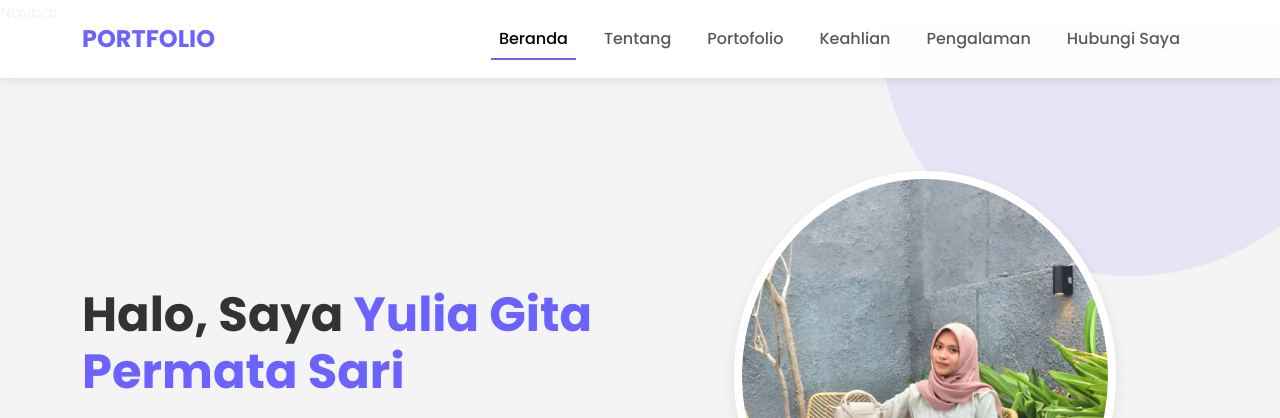
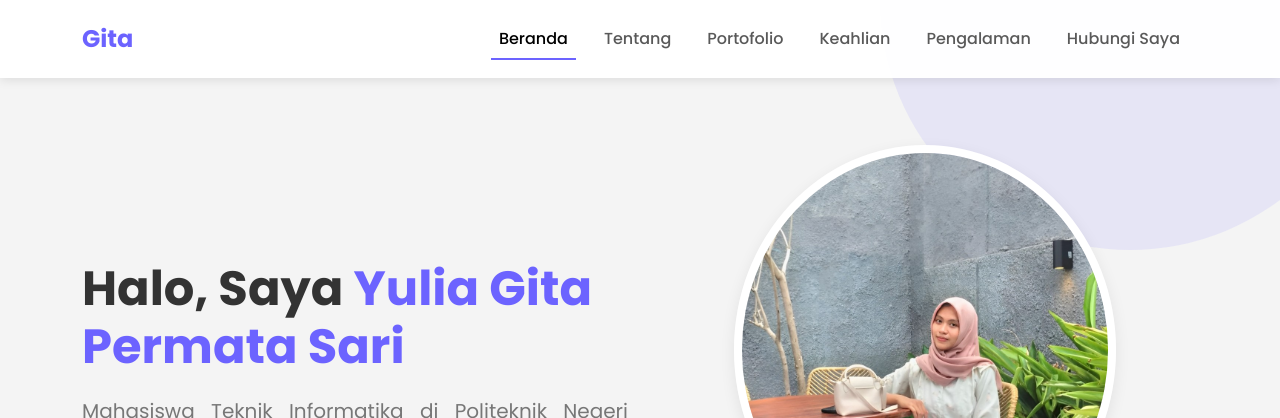
Before and after one commit to yuliagitaps77/Web-Personal-Gita, a plain HTML site: page index.html in a window 1280 px wide. Shown: the top 418 px of the page. Drawn offline with nearby package versions, Linux system fonts and the light colour scheme; a script that the page names is missing.

Commit message:
Update index.html

```diff
--- a/index.html
+++ b/index.html
@@ -17,10 +17,9 @@
 </head>
 
 <body>
-    Navbar
     <nav class="navbar navbar-expand-lg navbar-light fixed-top">
         <div class="container">
-            <a class="navbar-brand" href="#">PORTFOLIO</a>
+            <a class="navbar-brand" href="#">Gita</a>
             <button class="navbar-toggler" type="button" data-bs-toggle="collapse" data-bs-target="#navbarNav"
                 aria-controls="navbarNav" aria-expanded="false" aria-label="Toggle navigation">
                 <span class="navbar-toggler-icon"></span>
```
